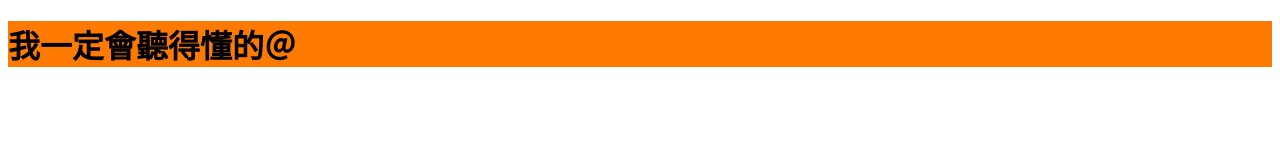
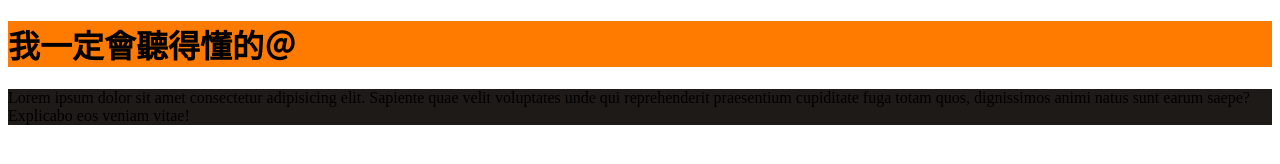
Before and after one commit to she0107/sheena09061, a plain HTML site: page index.html in a window 1280 px wide. Drawn offline with Linux system fonts and the light colour scheme.

Commit message:
增加Ｐ段落

```diff
--- a/git0906.css
+++ b/git0906.css
@@ -1,3 +1,8 @@
 h1{
     background-color: rgb(255, 123, 0);
 }
+
+p{
+       background-color: rgb(30, 26, 23);
+
+}
--- a/index.html
+++ b/index.html
@@ -8,5 +8,6 @@
 </head>
 <body>
     <h1>我一定會聽得懂的＠</h1>
+    <p>Lorem ipsum dolor sit amet consectetur adipisicing elit. Sapiente quae velit voluptates unde qui reprehenderit praesentium cupiditate fuga totam quos, dignissimos animi natus sunt earum saepe? Explicabo eos veniam vitae!</p>
 </body>
 </html>
```
